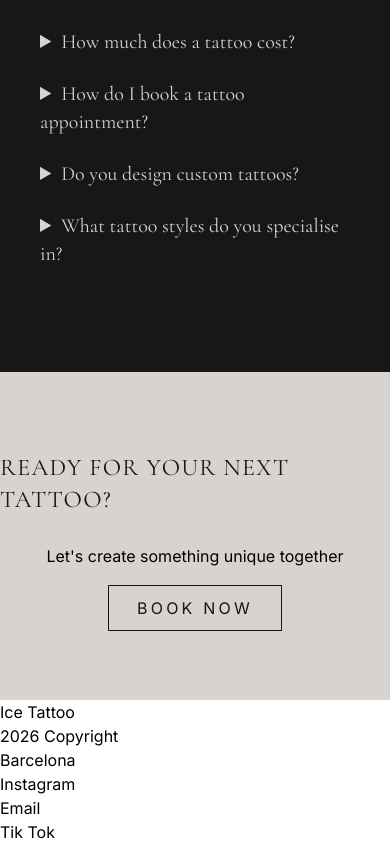
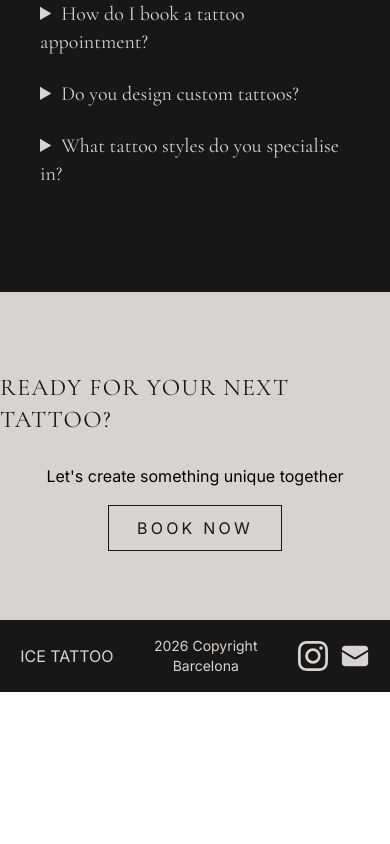
Before and after one commit to anaisp91/ice-tattoo, a React (Vite) app: page / in a window 390 px wide. Shown: the part 7430-8274 px from the top of the page. After the commit the page ends 8122 px from the top, so only its background shows below. Built offline with nearby package versions, Linux system fonts and the light colour scheme.

Commit message:
:footer terminado, enlaces y seguridad añadidos

```diff
--- a/src/components/Footer/Brand.jsx
+++ b/src/components/Footer/Brand.jsx
@@ -1,7 +1,12 @@
 export const Brand = () => {
   return (
-    <div>
-      <p>Ice Tattoo</p>
+    <div className="">
+      <p
+        className="text-stone-300 text-base uppercase md:text-lg"
+        style={{ fontFamily: "var(--font-body)" }}
+      >
+        Ice Tattoo
+      </p>
     </div>
   );
 };
--- a/src/components/Footer/Footer.jsx
+++ b/src/components/Footer/Footer.jsx
@@ -4,7 +4,7 @@ import { SocialLinks } from "./SocialLinks";
 
 export const Footer = () => {
   return (
-    <footer>
+    <footer className="flex flex-row justify-around items-center py-4 bg-neutral-900 ">
       <Brand />
       <Information />
       <SocialLinks />
--- a/src/components/Footer/Information.jsx
+++ b/src/components/Footer/Information.jsx
@@ -1,6 +1,9 @@
 export const Information = () => {
   return (
-    <div>
+    <div
+      className="flex flex-col items-center text-sm text-stone-300 md:text-lg "
+      style={{ fontFamily: "var(--font-body)" }}
+    >
       <p>2026 Copyright</p>
       <p>Barcelona</p>
     </div>
--- a/src/components/Footer/SocialLinks.jsx
+++ b/src/components/Footer/SocialLinks.jsx
@@ -1,15 +1,14 @@
+import { EmailIcon, InstagramIcon } from "../Icons";
+
 export const SocialLinks = () => {
   return (
-    <section>
-      <ul>
+    <section className="">
+      <ul className="flex flex-row gap-3 md:gap-10">
         <li>
-          <a>Instagram</a>
+          <InstagramIcon />
         </li>
         <li>
-          <a>Email</a>
-        </li>
-        <li>
-          <a>Tik Tok</a>
+          <EmailIcon />
         </li>
       </ul>
     </section>
--- a/src/components/Home/Contact.jsx
+++ b/src/components/Home/Contact.jsx
@@ -2,7 +2,7 @@ import { Link } from "react-router-dom";
 
 export const Contact = () => {
   return (
-    <section className="py-20 bg-stone-300 flex flex-col items-center gap-7">
+    <section className="py-20 bg-stone-300 flex flex-col items-center gap-7 ">
       <h2
         className="text-2xl text-neutral-900 uppercase tracking-wider "
         style={{ fontFamily: "var(--font-heading)" }}
@@ -12,10 +12,10 @@ export const Contact = () => {
       <p className="text-base " style={{ fontFamily: "var(--font-body)" }}>
         Let's create something unique together
       </p>
-      <div className="text-center">
+      <div className="text-center md:pt-4">
         <Link
           to={"/contact"}
-          className="py-3 px-7 text-neutral-900 uppercase tracking-[0.2em] border border-neutral-900 transition-all duration-300 hover:bg-sky-950 hover:text-stone-300 "
+          className="py-3 px-7 text-neutral-900 uppercase tracking-[0.2em] border border-neutral-900 transition-all duration-300 hover:bg-sky-950 hover:text-stone-300"
           style={{ fontFamily: "var(--font-body)" }}
         >
           Book now
--- a/src/components/Home/FeaturedGallery.jsx
+++ b/src/components/Home/FeaturedGallery.jsx
@@ -1,7 +1,7 @@
 import { Link } from "react-router-dom";
 export const FeaturedGallery = () => {
   return (
-    <section className="py-20 bg-neutral-900">
+    <section className="pb-20 pt-17 bg-neutral-900 md:py-20">
       <h2
         className="text-center pb-12 text-4xl text-stone-300 uppercase tracking-wider"
         style={{ fontFamily: "var(--font-heading)" }}
@@ -73,10 +73,10 @@ export const FeaturedGallery = () => {
           />
         </div>
       </div>
-      <div className="pt-16 text-center">
+      <div className="pt-16 text-center md:pt-20">
         <Link
           to={"/gallery"}
-          className="py-3 px-8 border border-stone-300 text-stone-300 uppercase tracking-[0.2em] transition-all duration-300 hover:bg-stone-300 hover:text-neutral-900"
+          className="py-3 px-8 border border-stone-300 text-stone-300 uppercase tracking-[0.2em] transition-all duration-300 hover:bg-stone-300 hover:text-neutral-900 "
         >
           View Full Gallery
         </Link>
--- a/src/components/Home/Hero.jsx
+++ b/src/components/Home/Hero.jsx
@@ -6,7 +6,7 @@ export const Hero = () => {
             md:flex-1 md:pl-6"
       >
         <h1
-          className=" text-6xl tracking-wide uppercase p-2 text-stone-300 md:text-5xl md:tracking-wider"
+          className=" text-6xl tracking-wide uppercase p-2 text-stone-300 md:text-5xl md:tracking-wider lg:text-6xl"
           style={{ fontFamily: "var(--font-heading)" }}
         >
           Ice Tattoo
--- /dev/null
+++ b/src/components/Icons/Email.jsx
@@ -0,0 +1,15 @@
+export const EmailIcon = () => {
+  return (
+    <a href="mailto:tattoo.ice.ink@gmail.com" className="text-stone-300">
+      <svg
+        xmlns="http://www.w3.org/2000/svg"
+        viewBox="0 0 24 24"
+        fill="currentColor"
+        className="size-6 w-[30px] h-auto md:w-[50px]"
+      >
+        <path d="M1.5 8.67v8.58a3 3 0 0 0 3 3h15a3 3 0 0 0 3-3V8.67l-8.928 5.493a3 3 0 0 1-3.144 0L1.5 8.67Z" />
+        <path d="M22.5 6.908V6.75a3 3 0 0 0-3-3h-15a3 3 0 0 0-3 3v.158l9.714 5.978a1.5 1.5 0 0 0 1.572 0L22.5 6.908Z" />
+      </svg>
+    </a>
+  );
+};
--- /dev/null
+++ b/src/components/Icons/Instagram.jsx
@@ -0,0 +1,20 @@
+export const InstagramIcon = () => {
+  return (
+    <a
+      href="https://www.instagram.com/ice_tattooink/"
+      target="_blank"
+      rel="noopener noreferrer"
+    >
+      <svg
+        xmlns="http://www.w3.org/2000/svg"
+        width="16"
+        height="16"
+        fill="currentColor"
+        className="bi bi-instagram w-[30px] h-auto text-stone-300 md:w-[50px] "
+        viewBox="0 0 16 16"
+      >
+        <path d="M8 0C5.829 0 5.556.01 4.703.048 3.85.088 3.269.222 2.76.42a3.9 3.9 0 0 0-1.417.923A3.9 3.9 0 0 0 .42 2.76C.222 3.268.087 3.85.048 4.7.01 5.555 0 5.827 0 8.001c0 2.172.01 2.444.048 3.297.04.852.174 1.433.372 1.942.205.526.478.972.923 1.417.444.445.89.719 1.416.923.51.198 1.09.333 1.942.372C5.555 15.99 5.827 16 8 16s2.444-.01 3.298-.048c.851-.04 1.434-.174 1.943-.372a3.9 3.9 0 0 0 1.416-.923c.445-.445.718-.891.923-1.417.197-.509.332-1.09.372-1.942C15.99 10.445 16 10.173 16 8s-.01-2.445-.048-3.299c-.04-.851-.175-1.433-.372-1.941a3.9 3.9 0 0 0-.923-1.417A3.9 3.9 0 0 0 13.24.42c-.51-.198-1.092-.333-1.943-.372C10.443.01 10.172 0 7.998 0zm-.717 1.442h.718c2.136 0 2.389.007 3.232.046.78.035 1.204.166 1.486.275.373.145.64.319.92.599s.453.546.598.92c.11.281.24.705.275 1.485.039.843.047 1.096.047 3.231s-.008 2.389-.047 3.232c-.035.78-.166 1.203-.275 1.485a2.5 2.5 0 0 1-.599.919c-.28.28-.546.453-.92.598-.28.11-.704.24-1.485.276-.843.038-1.096.047-3.232.047s-2.39-.009-3.233-.047c-.78-.036-1.203-.166-1.485-.276a2.5 2.5 0 0 1-.92-.598 2.5 2.5 0 0 1-.6-.92c-.109-.281-.24-.705-.275-1.485-.038-.843-.046-1.096-.046-3.233s.008-2.388.046-3.231c.036-.78.166-1.204.276-1.486.145-.373.319-.64.599-.92s.546-.453.92-.598c.282-.11.705-.24 1.485-.276.738-.034 1.024-.044 2.515-.045zm4.988 1.328a.96.96 0 1 0 0 1.92.96.96 0 0 0 0-1.92m-4.27 1.122a4.109 4.109 0 1 0 0 8.217 4.109 4.109 0 0 0 0-8.217m0 1.441a2.667 2.667 0 1 1 0 5.334 2.667 2.667 0 0 1 0-5.334" />
+      </svg>
+    </a>
+  );
+};
--- /dev/null
+++ b/src/components/Icons/index.js
@@ -0,0 +1,2 @@
+export * from "./Instagram";
+export * from "./Email";
--- a/src/components/index.js
+++ b/src/components/index.js
@@ -1,3 +1,4 @@
 export * from "../components/Header";
 export * from "../components/Footer";
 export * from "../components/Home";
+export * from "../components/Icons";
```
Also changed, not shown: public/images/icons/instagram.svg (added).
